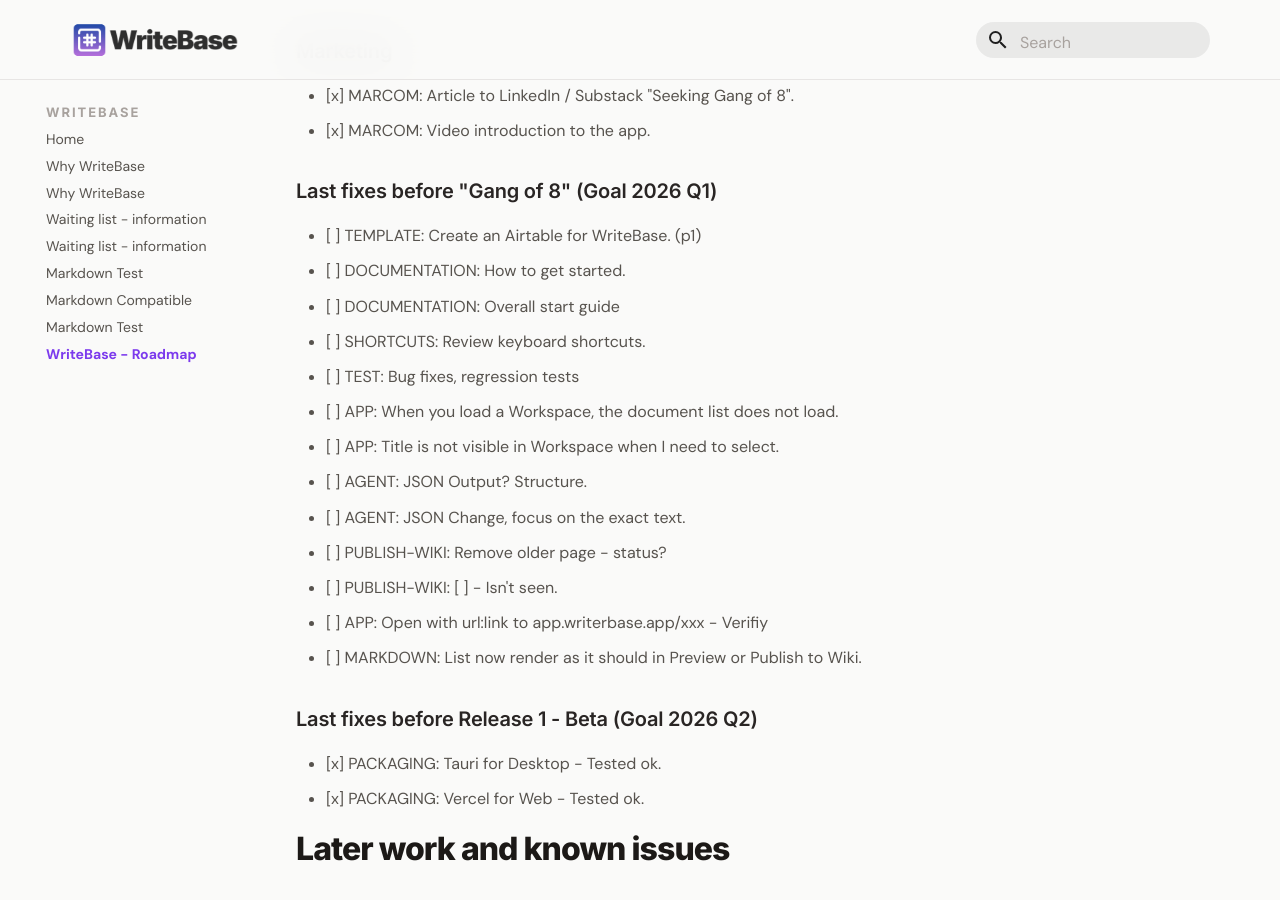
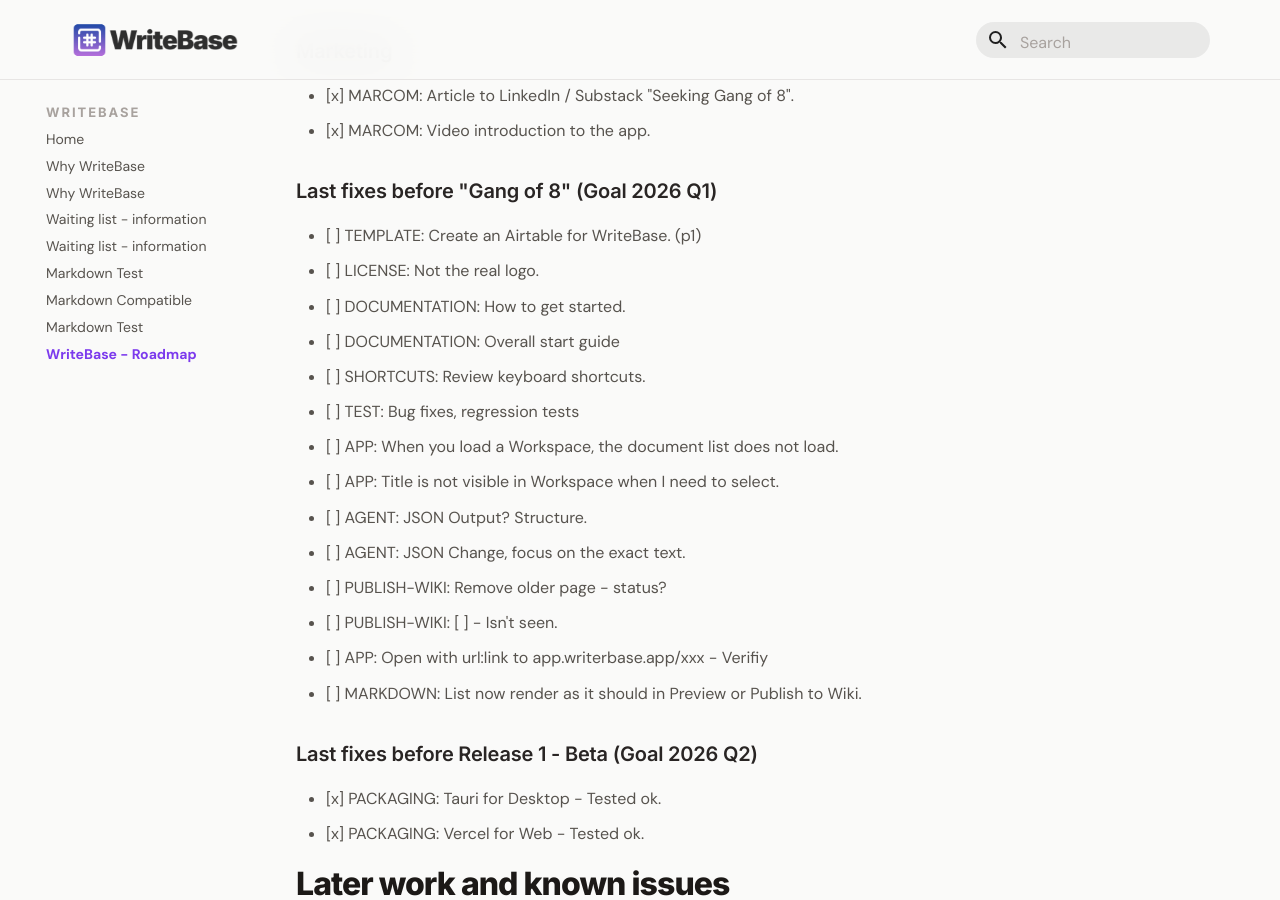
Before and after one commit to larssonhthomas-afk/writebase-docs, an MkDocs documentation site: the page built from docs/9writebase---roadmap.md, in a window 1280 px wide and 900 px high, scrolled down 371 px. Built offline with MkDocs 1.6.1 and Material for MkDocs 9.7.7, drawn with Linux system fonts in a browser that asks for light colours; some web fonts are replaced.

Commit message:
Update 9writebase---roadmap.md

```diff
--- a/docs/9writebase---roadmap.md
+++ b/docs/9writebase---roadmap.md
@@ -22,6 +22,7 @@ This Backlog has a priority 1-3.
 
 ### Last fixes before "Gang of 8" (Goal 2026 Q1)
 - [ ] TEMPLATE: Create an Airtable for WriteBase. (p1)
+- [ ] LICENSE: Not the real logo.
 - [ ] DOCUMENTATION: How to get started.
 - [ ] DOCUMENTATION: Overall start guide
 - [ ] SHORTCUTS: Review keyboard shortcuts.
```
